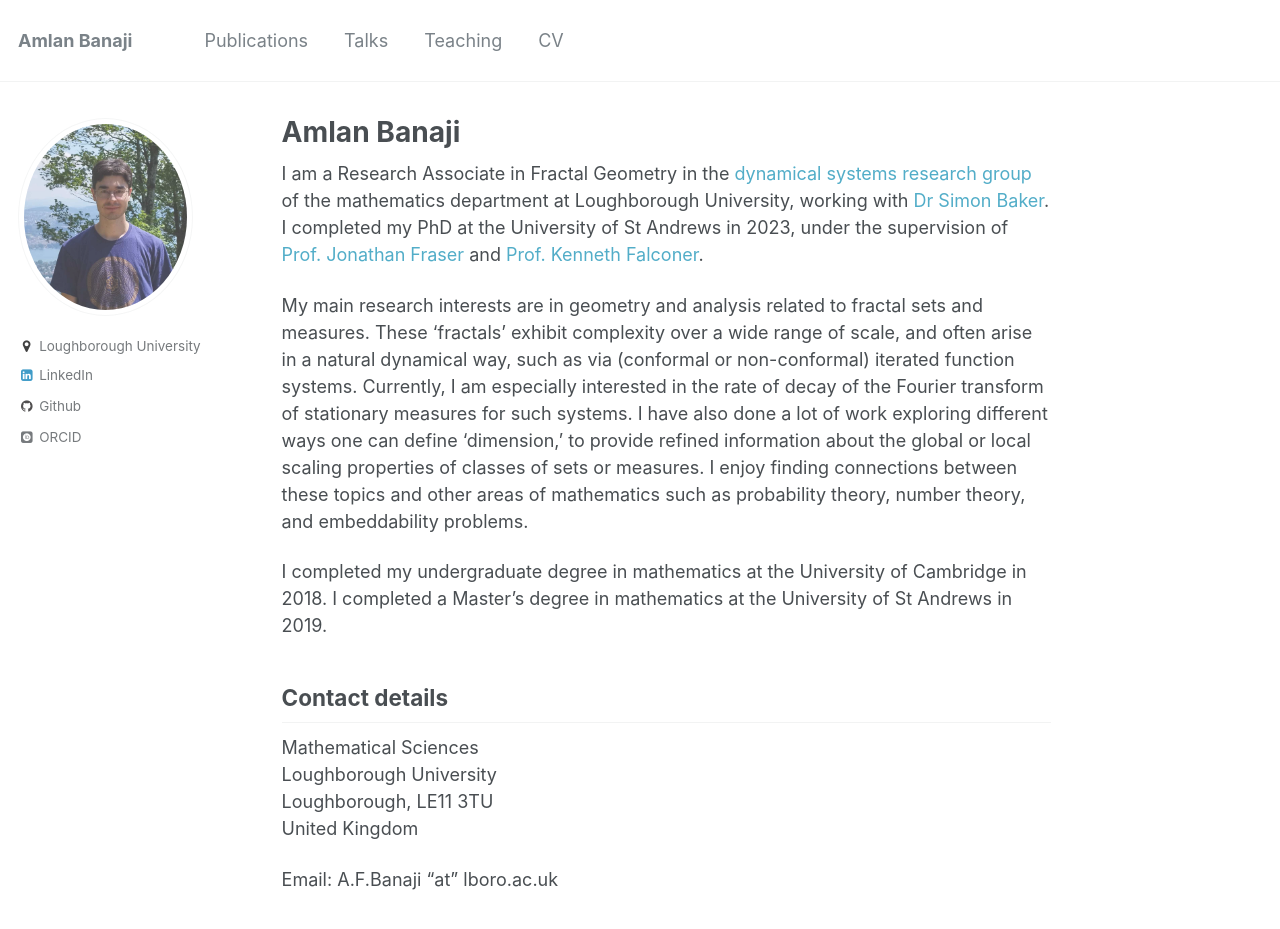
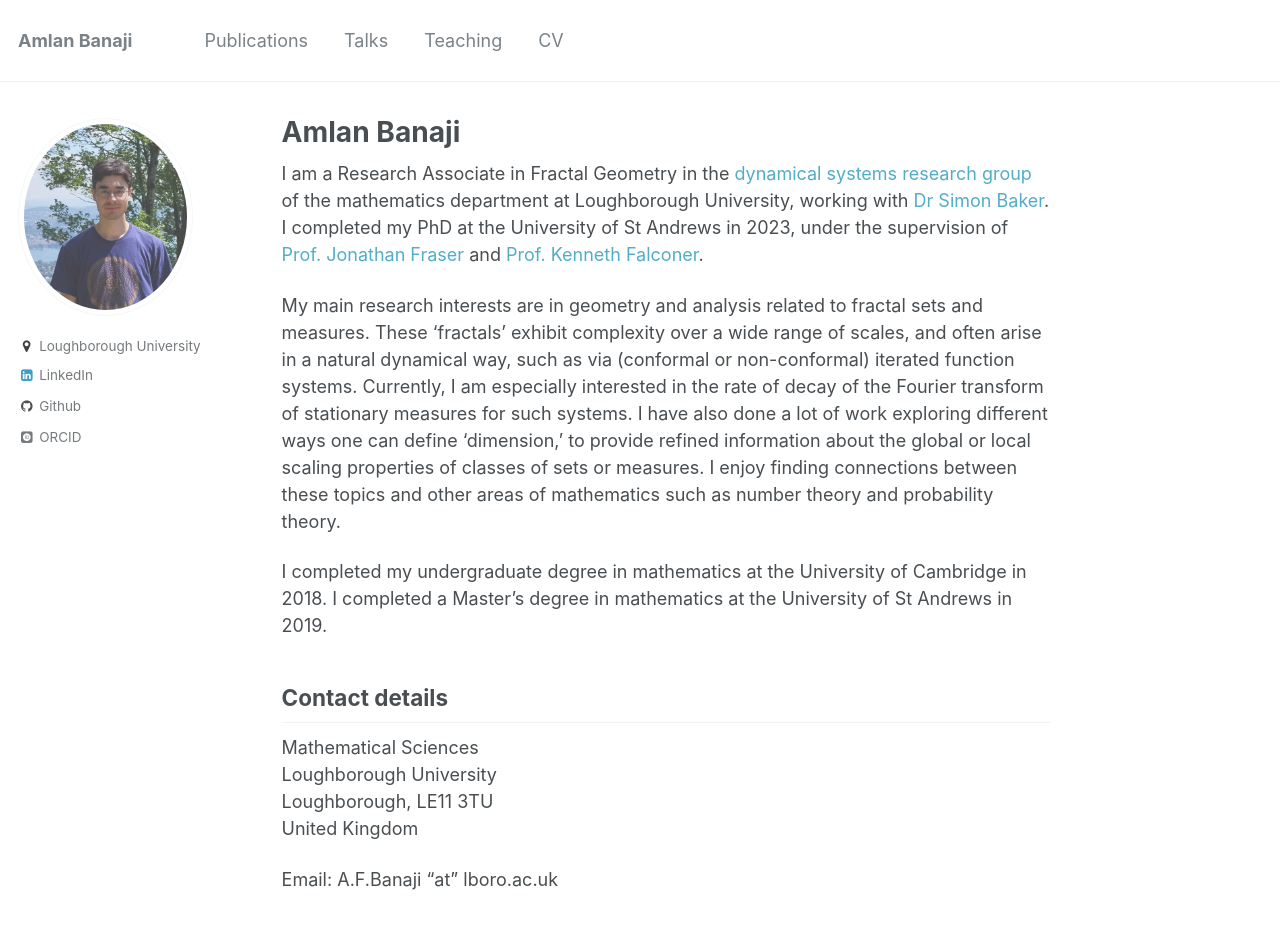
Before and after one commit to amlan-banaji/amlan-banaji.github.io, a Jekyll site: the page built from _pages/about.md, in a window 1280 px wide and 943 px high. Shown: the top 929 px of the window. Built offline with Jekyll 4.4.1, drawn with Linux system fonts in a browser that asks for light colours; some web fonts are replaced.

Commit message:
typo in bio

```diff
--- a/_pages/about.md
+++ b/_pages/about.md
@@ -11,7 +11,7 @@ redirect_from:
 
 I am a Research Associate in Fractal Geometry in the [dynamical systems research group](https://www.lboro.ac.uk/departments/maths/research/research-groups-and-centres/dynamical-systems/) of the mathematics department at Loughborough University, working with [Dr Simon Baker](https://simonbakermaths.wordpress.com/). I completed my PhD at the University of St Andrews in 2023, under the supervision of [Prof. Jonathan Fraser](https://jonathan-fraser.github.io/homepage/) and [Prof. Kenneth Falconer](https://kennethfalconer.github.io/index.html).
 
-My main research interests are in geometry and analysis related to fractal sets and measures. These 'fractals' exhibit complexity over a wide range of scale, and often arise in a natural dynamical way, such as via (conformal or non-conformal) iterated function systems. Currently, I am especially interested in the rate of decay of the Fourier transform of stationary measures for such systems. I have also done a lot of work exploring different ways one can define 'dimension,' to provide refined information about the global or local scaling properties of classes of sets or measures. I enjoy finding connections between these topics and other areas of mathematics such as probability theory, number theory, and embeddability problems.
+My main research interests are in geometry and analysis related to fractal sets and measures. These 'fractals' exhibit complexity over a wide range of scales, and often arise in a natural dynamical way, such as via (conformal or non-conformal) iterated function systems. Currently, I am especially interested in the rate of decay of the Fourier transform of stationary measures for such systems. I have also done a lot of work exploring different ways one can define 'dimension,' to provide refined information about the global or local scaling properties of classes of sets or measures. I enjoy finding connections between these topics and other areas of mathematics such as number theory and probability theory.
 
 I completed my undergraduate degree in mathematics at the University of Cambridge in 2018. I completed a Master’s degree in mathematics at the University of St Andrews in 2019.
 
```
